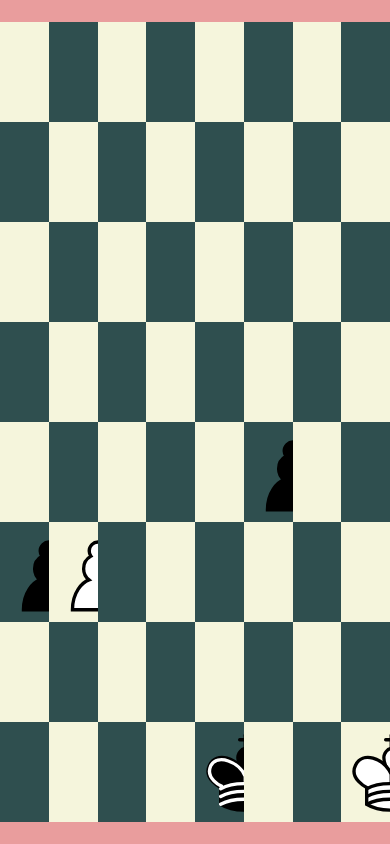
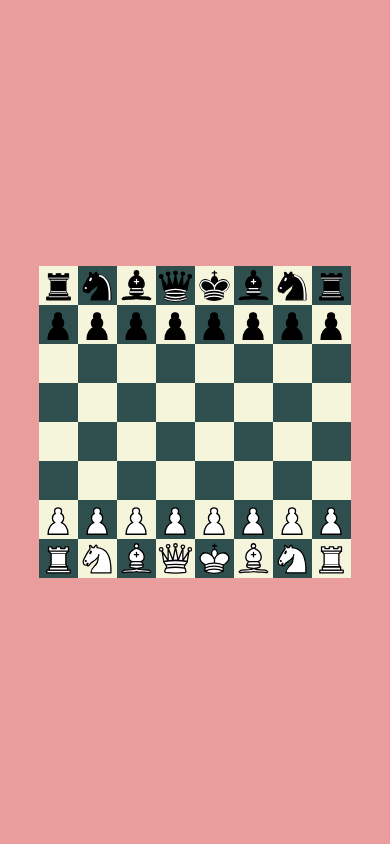
Before and after one commit to FRobaglia/chess, a website built with Parcel: page index.html in a window 390 px wide. Built offline with nearby package versions, Linux system fonts and the light colour scheme.

Commit message:
fix board responsive

```diff
--- a/scripts/Classes/Game.js
+++ b/scripts/Classes/Game.js
@@ -22,12 +22,25 @@ class Game {
 
   start() {
       console.log("Game has started.")
+      this.resizeBoard()
+
+      window.addEventListener('resize', () => this.resizeBoard())
 
       this.drawBoard()
 
       if (this.turn.isBot()) {
         this.playBestMove()
       }
+  }
+
+  resizeBoard() {
+    console.log("resize")
+    const lowest = Math.min(window.innerWidth, window.innerHeight)
+    const boardDimension = lowest * .8
+    console.log(`${boardDimension}px`)
+
+    this.boardElement.style.width = `${boardDimension}px`
+    this.boardElement.style.height = `${boardDimension}px`
   }
 
   end() {
--- a/scripts/main.js
+++ b/scripts/main.js
@@ -2,5 +2,5 @@ import Game from './Classes/Game.js'
 import config from './config.js'
 import Player from './Classes/Player.js'
 
-const game = new Game(config.initialBoardMatrix, new Player("bot", "white"), new Player("bot", "black"))
+const game = new Game(config.initialBoardMatrix, new Player("human", "white"), new Player("bot", "black"))
 game.start()
--- a/styles/style.scss
+++ b/styles/style.scss
@@ -36,8 +36,8 @@ body {
     display: block;
     top: 50%; left: 50%;
     transform: translate(-50%, -50%);
-    width: 42.5px; height: 42.5px;
-    border-radius: 55px;
+    width: 42.5%; height: 42.5%;
+    border-radius: 50%;
     background: rgb(199, 93, 93);
     transition: .3s opacity ease;
   }
@@ -60,7 +60,7 @@ body {
   width: 100%;
   height: 100%;
   background-position: 0px 0px;
-  background-size: 600px;
+  background-size: 600%;
   background-image: url('../assets/images/pieces-spritesheet.svg');
 }
 
@@ -73,27 +73,27 @@ body {
 }
 
 .piece-black {
-  background-position-y: 100px
+  background-position-y: 100%
 }
 
 .piece-pawn {
-  background-position-x: -500px;
+  background-position-x: 100%;
 }
 
 .piece-rook {
-  background-position-x: -400px;
+  background-position-x: 80%;
 }
 
 .piece-knight {
-  background-position-x: -300px;
+  background-position-x: 60%;
 }
 
 .piece-bishop {
-  background-position-x: -200px;
+  background-position-x: 40%;
 }
 
 .piece-queen {
-  background-position-x: -100px;
+  background-position-x: 20%;
 }
 
 .piece-king {
```
